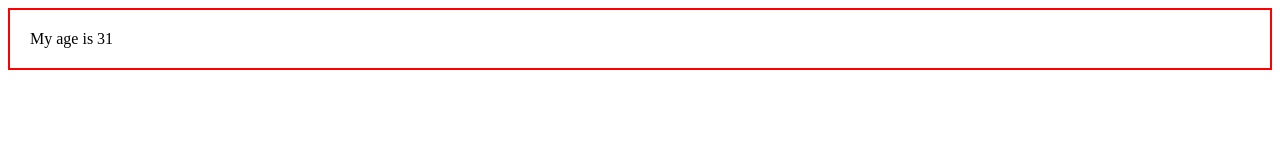
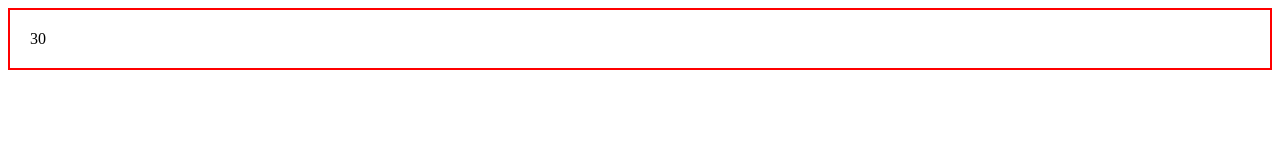
Before and after one commit to steamnp/bfd42, a React (Vite) app: page / in a window 1280 px wide. Shown: the top 160 px of the page. Built offline with nearby package versions, Linux system fonts and the light colour scheme.

Commit message:
Revoking

```diff
--- a/src/App.jsx
+++ b/src/App.jsx
@@ -4,11 +4,13 @@ function App() {
   let age = 30;
   age = 31;
   console.log("Test");
-  function getAge() {
-    console.log("Hello");
+  function getAge(birthDate) {
+    // console.log(age);
+    return 2023 - birthDate;
   }
-  getAge();
-  return <main classname={styles.box}>My age is {age}</main>;
+  // getAge(30);
+  const myAge = getAge(1993);
+  return <main classname={styles.box}>{myAge}</main>;
 }
 
 export default App;
```
